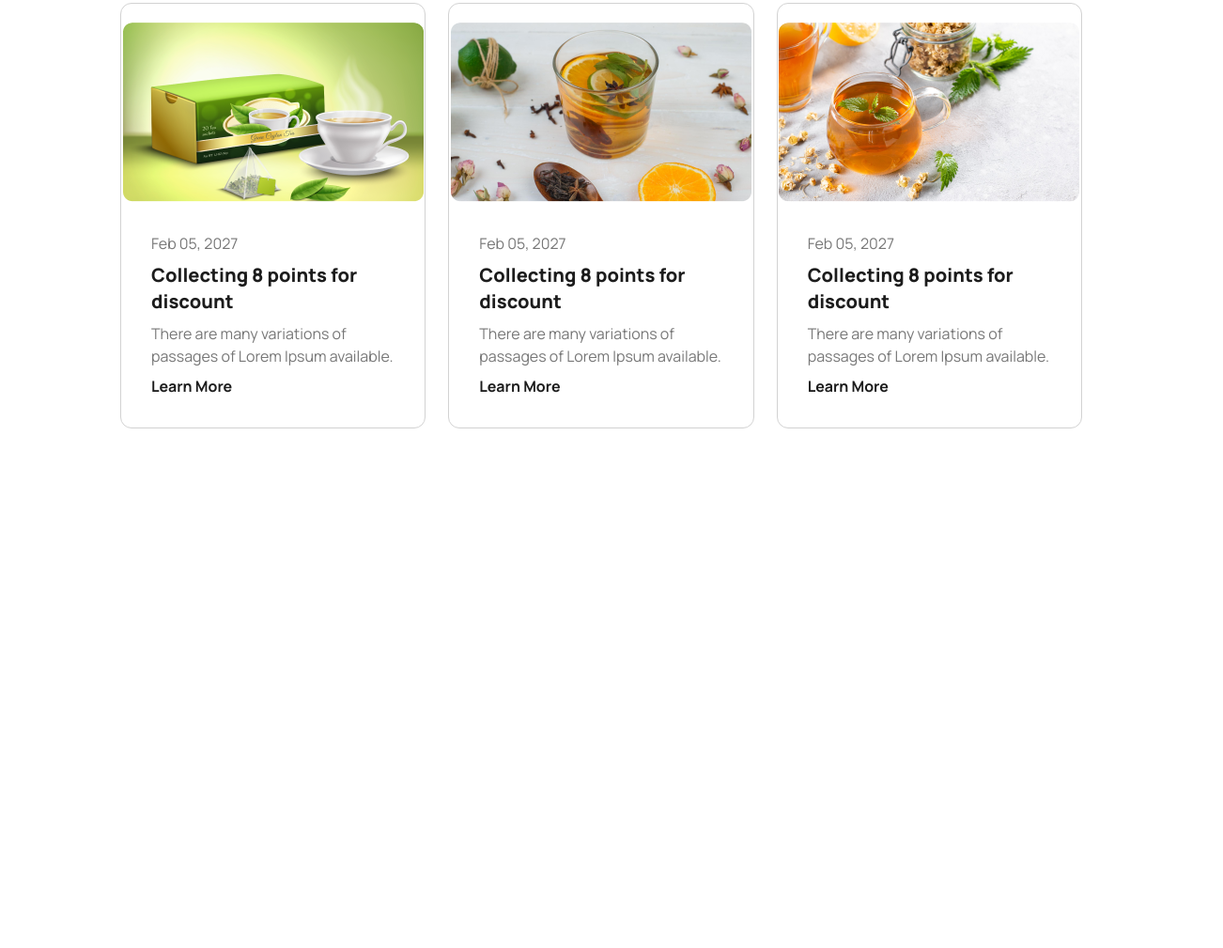
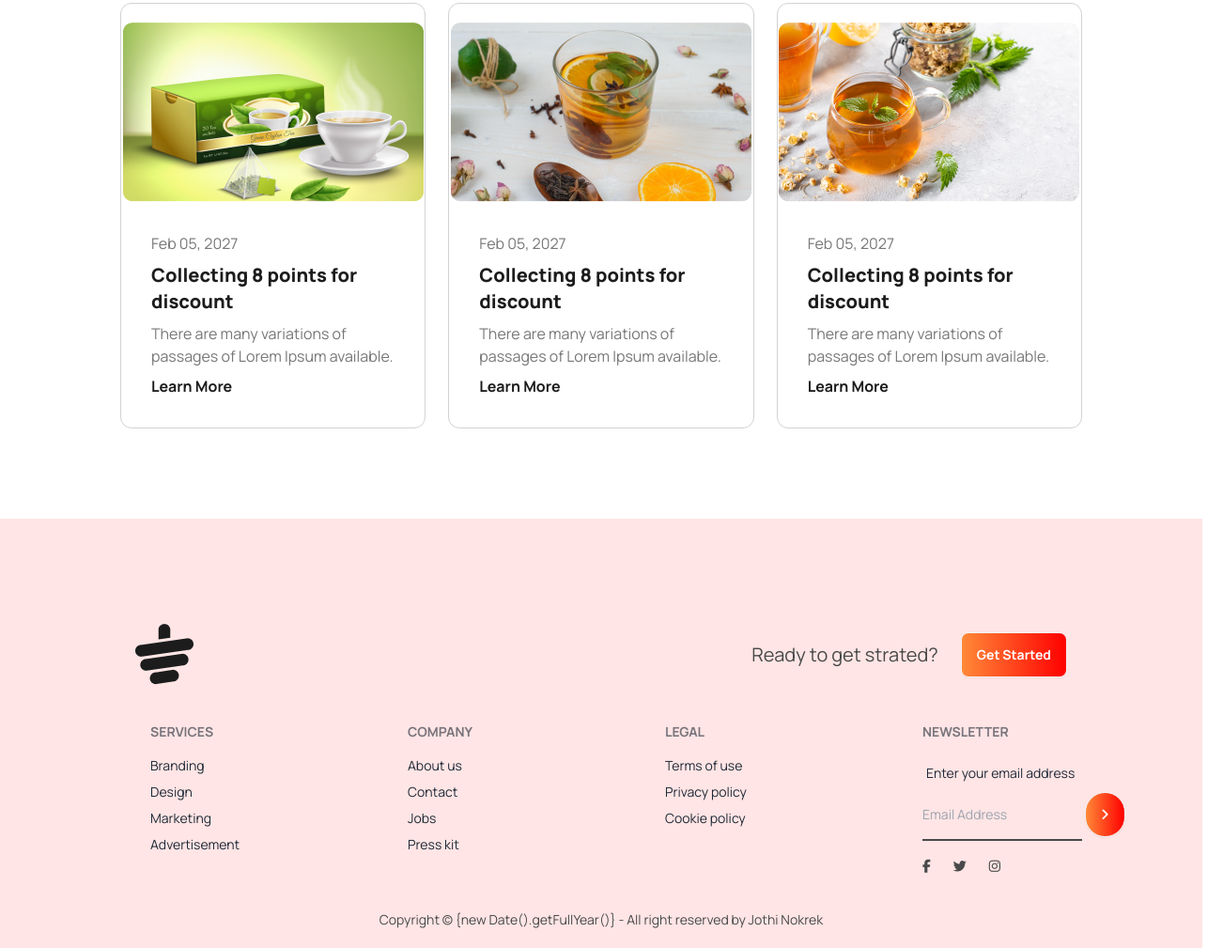
Before and after one commit to Jo888404/tea-house-daisyui-website, a plain HTML site: page index.html in a window 1280 px wide. Shown: the part 2853-3862 px from the top of the page at 94% size, 1302 px wide, since content can reach past the window. Before the commit the page ends 3405 px from the top, so only its background shows below. Drawn offline with nearby package versions, Linux system fonts and the light colour scheme.

Commit message:
footer section added

```diff
--- a/index.html
+++ b/index.html
@@ -29,8 +29,9 @@
           theme: {
             extend: {
               colors: {
-                clifford: '#da373d',
-                bgprim: 'linear-gradient(270deg, #F00 0%, #FF8938 100%)',
+                'start-gradient': '#FF8938',
+                'end-gradient': '#FF0000',
+
               }
             }
           }
@@ -327,8 +328,67 @@
 
         <!-- News & Events section end  -->
     </main>
-    <footer>
+    <footer class="bg-[#FF00001A] ">
+
+      <div class="flex items-center justify-between mx-7 lg:mx-36 pt-28">
+        <img src="images/cup.png" alt="">
+        <div class="flex items-center gap-6">
+          <h2 class="text-[#494949] text-xl font-normal">Ready to get strated?</h2>
+        <button class="btn bg-gradient-to-r from-start-gradient to-end-gradient text-white font-bold text-sm">Get Started</button>
+        </div>
+      </div>
+
+        <div class="footer text-base-content grid-cols-2 md:grid-cols-4 lg:grid-cols-4  p-10 lg:pl-40">
+          <nav>
+            <h6 class="footer-title">Services</h6>
+            <a class="link link-hover">Branding</a>
+            <a class="link link-hover">Design</a>
+            <a class="link link-hover">Marketing</a>
+            <a class="link link-hover">Advertisement</a>
+          </nav>
+          <nav>
+            <h6 class="footer-title">Company</h6>
+            <a class="link link-hover">About us</a>
+            <a class="link link-hover">Contact</a>
+            <a class="link link-hover">Jobs</a>
+            <a class="link link-hover">Press kit</a>
+          </nav>
+          <nav>
+            <h6 class="footer-title">Legal</h6>
+            <a class="link link-hover">Terms of use</a>
+            <a class="link link-hover">Privacy policy</a>
+            <a class="link link-hover">Cookie policy</a>
+          </nav>
+          <form>
+            <h6 class="footer-title">Newsletter</h6>
+            <fieldset class="form-control lg:w-80">
+              <label class="label">
+                <span class="label-text">Enter your email address</span>
+              </label>
+              <div class="">
+                <input
+                  type="text"
+                  placeholder="Email Address"
+                  class=" bg-transparent border-b-2 border-[#494949] outline-none py-4" />
+                <button class="btn bg-gradient-to-r from-start-gradient to-end-gradient text-white rounded-full"><i class="fa-solid fa-angle-right"></i></button>
+              </div>
+
+              <div class=" flex gap-6 mt-5 cursor-pointer text-[#494949]">
+                <i class="fa-brands fa-facebook-f"></i>
+                <i class="fa-brands fa-twitter"></i>
+                <i class="fa-brands fa-instagram"></i>
+              </div>
+            </fieldset>
+          </form>
+
+        </div>
+          <aside >
+            <p class="text-center text-sm text-[#494949] font-normal pb-5">Copyright © {new Date().getFullYear()} - All right reserved by Jothi Nokrek</p>
+          </aside>
+
+
 
     </footer>
+
 </body>
 </html>
```
